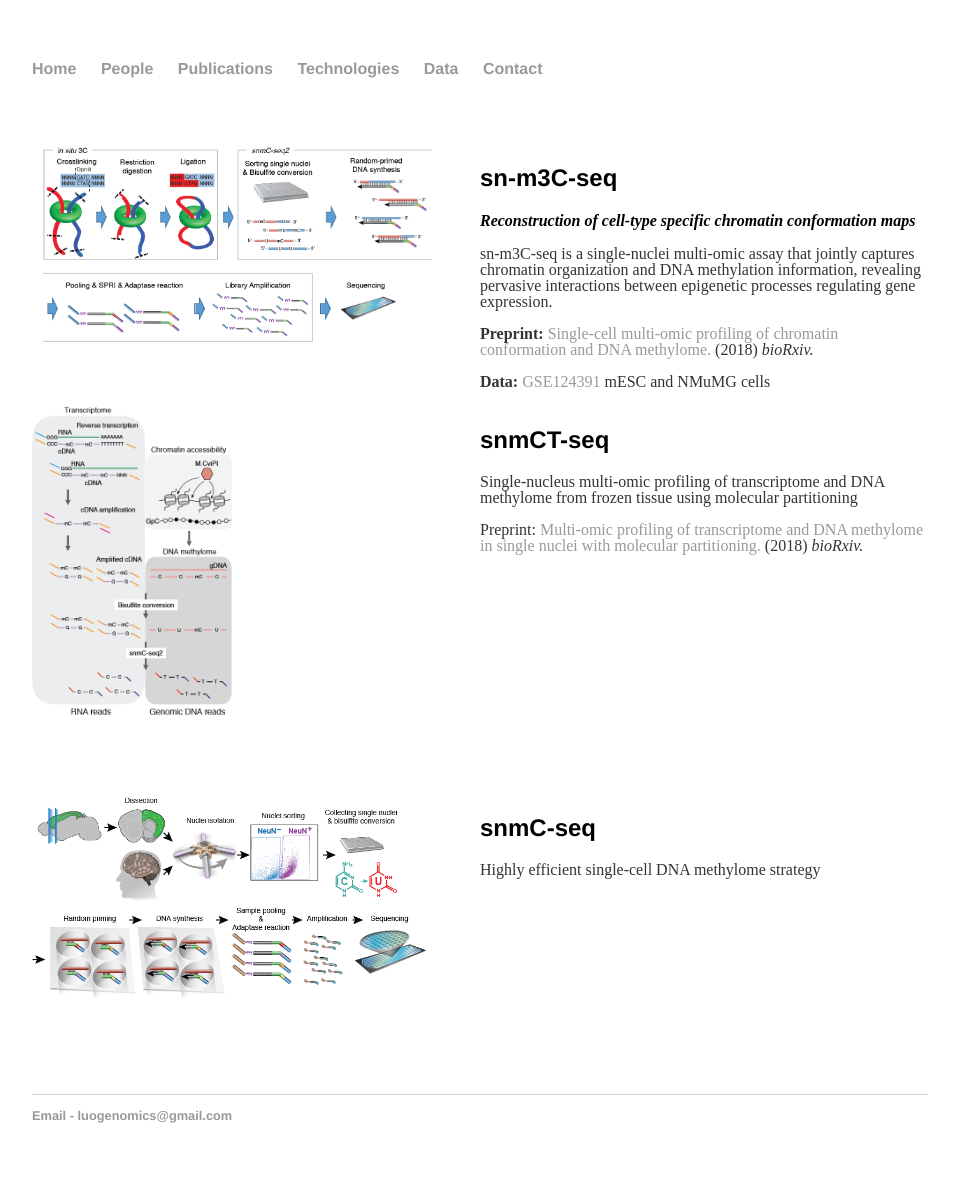
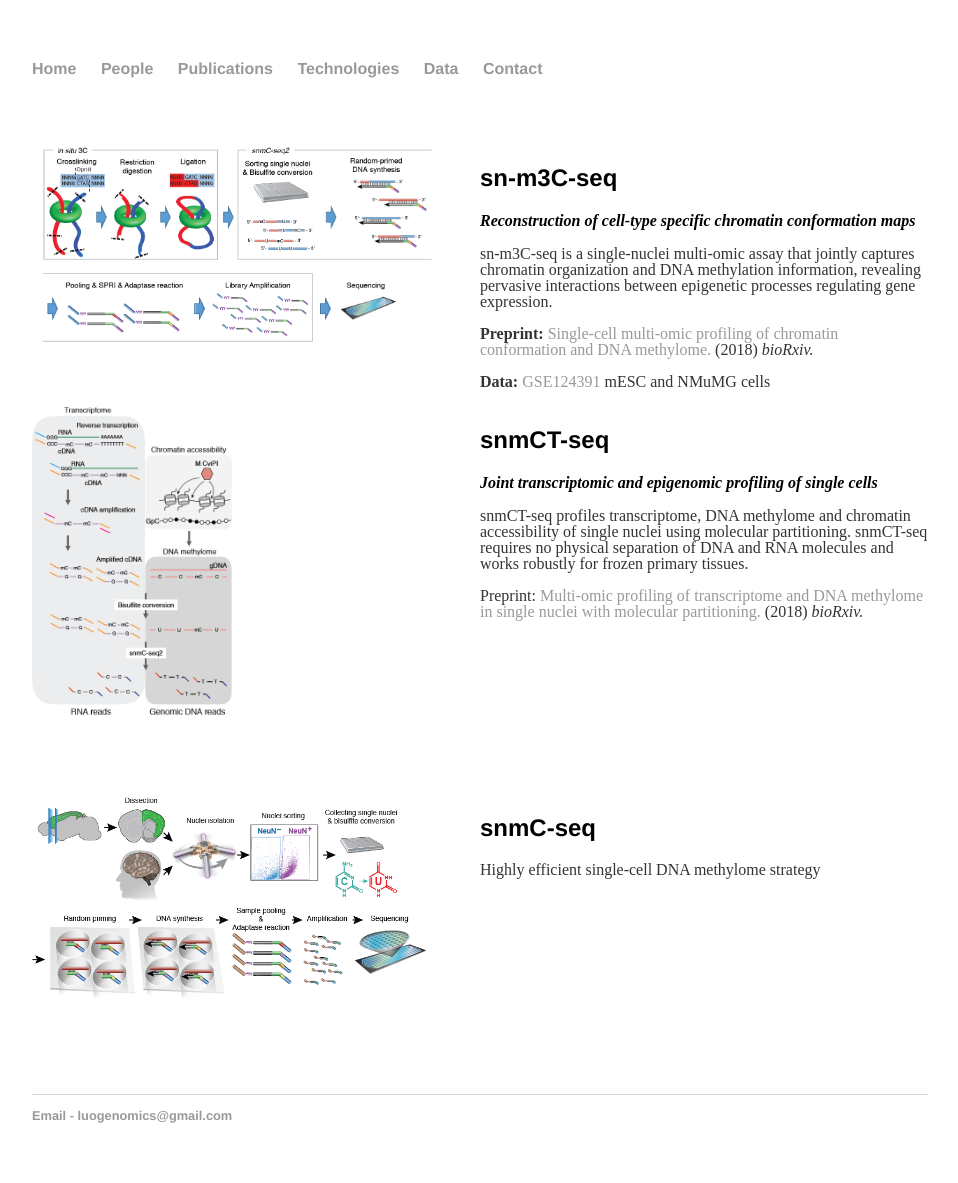
Before and after one commit to luogenomics/luogenomics.github.io, a Jekyll site: the page built from technologies/index.html, in a window 1280 px wide. Shown: the whole page, without its empty margins (160-1118 px from the left). Built offline with Jekyll 4.4.1, drawn with Linux system fonts in a browser that asks for light colours.

Commit message:
Update index.html

```diff
--- a/technologies/index.html
+++ b/technologies/index.html
@@ -24,13 +24,12 @@ title: Luo Lab Technologies
       <img width=200 class="projectmedia" src="mCT-seq.png">
     </a>
   </div>
-  <div class="projecttextbox pull-right">
+  <div class="projecttextbox pull-left">
     <h2> snmCT-seq </h2>
-    <p> Single-nucleus multi-omic profiling of transcriptome and DNA methylome from frozen tissue using molecular partitioning </p>
+    <strong><em>Joint transcriptomic and epigenomic profiling of single cells </strong></em>
+    <p> snmCT-seq profiles transcriptome, DNA methylome and chromatin accessibility of single nuclei using molecular partitioning. snmCT-seq requires no physical separation of DNA and RNA molecules and works robustly for frozen primary tissues. </p>
     <p> Preprint: <a href="https://www.biorxiv.org/content/10.1101/434845v1" target="_blank">Multi-omic profiling of transcriptome and DNA methylome in single nuclei with molecular partitioning.  </a> (2018) <em>bioRxiv.</em></p>
   </div>
-  <div class="smallspacer"></div>
-  <div class="bigspacer"></div>
 </div>
 
 <div class="projectbox">
```
